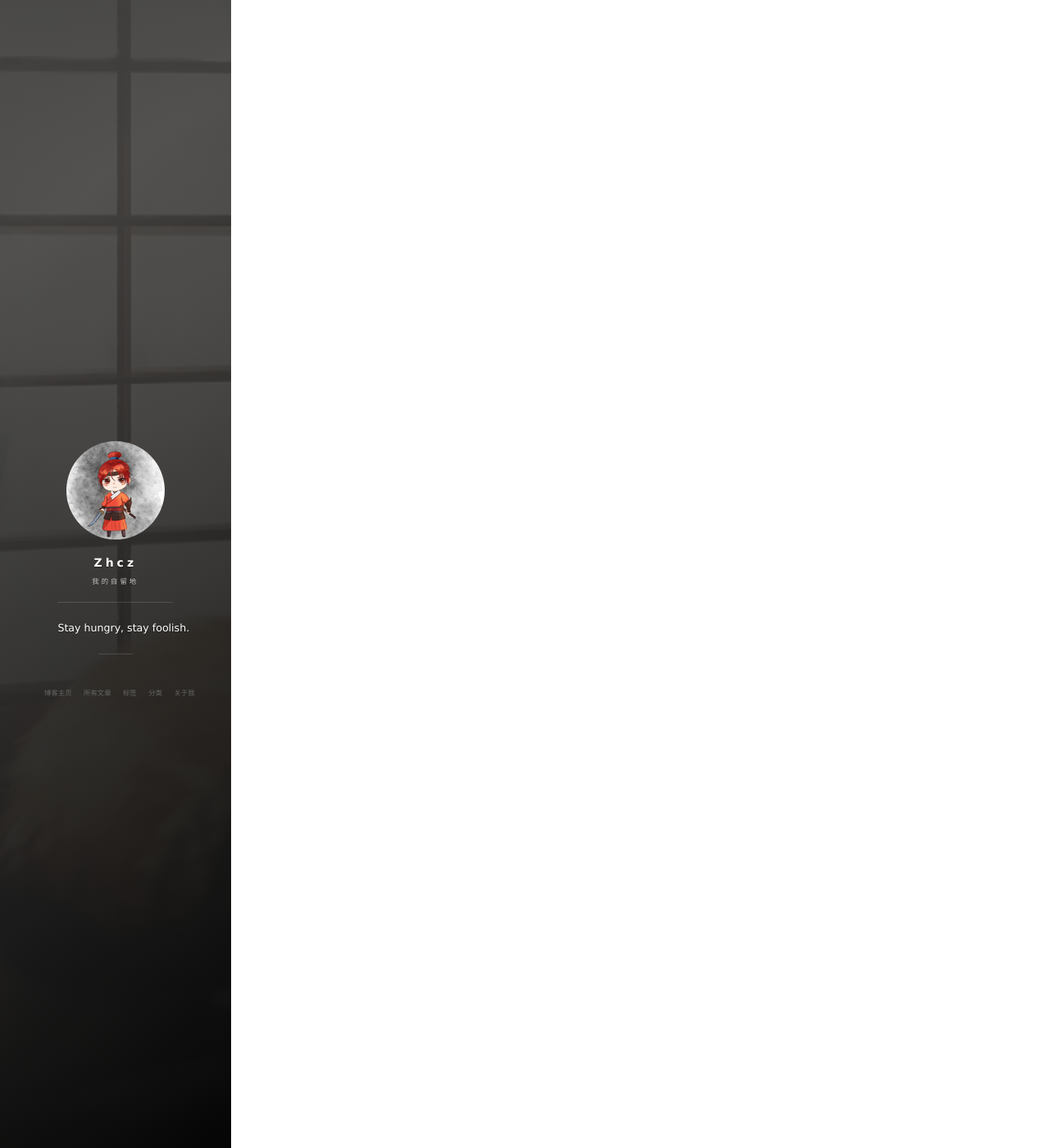
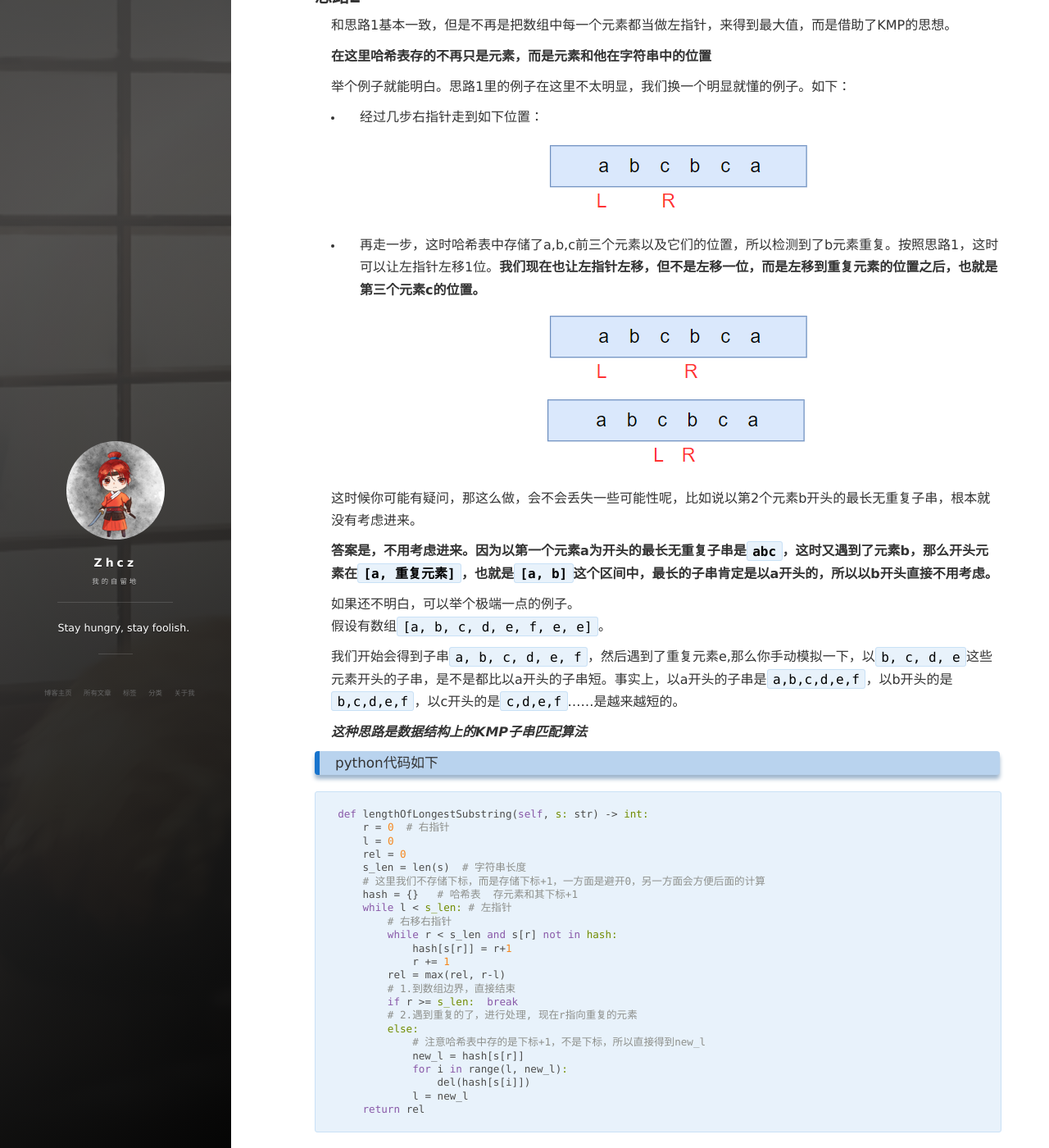
Before and after one commit to zhoucz97/zhoucz97.github.io, a Jekyll site: the page built from _posts/2020-07-01-3.无重复字符的最长子串.md, in a window 1280 px wide and 1400 px high, scrolled down 2374 px. Shown: the whole window at 82% size. Built offline with Jekyll 4.4.1, drawn with Linux system fonts in a browser that asks for light colours; nearby versions of some CDN libraries; comment, search, counter and statistics services are not loaded; some of the changed text lies outside the part shown.

Commit message:
update leetcode massage

````diff
--- a/_posts/2020-07-01-3.无重复字符的最长子串.md
+++ b/_posts/2020-07-01-3.无重复字符的最长子串.md
@@ -10,13 +10,13 @@
 
 ![](/images/posts/2020/07/01.jpg)
 
-## 思路
+## 思路1
 1. **设左右指针，左指针代表起始位置，右指针代表结束位置，来维持一个窗口，即滑动窗口；**
 2. 对于每个起始位置，我们可以不断地向右移动右指针，但需要保证这两个指针对应的子串中没有重复的字符。在移动结束后，这个子串就对应着以左指针开始的，不包含重复字符的最长子串。我们记录下这个子串的长度；
 3. 而保证这两个指针对应的子串无重复字符的任务，交给哈希表来完成；
 4. 不断将起始位置右移，便得到了答案。
 
-## 例子
+### 例子
 nums = [a,b,c,a,b,c,b,b]
 l代表左指针，r代表右指针
 - 初始时左右指针都在第一个位置
@@ -29,8 +29,9 @@
 ![](/images/posts/2020/07/05.png)
 - 不断重复上述过程，遍历完毕即可得到答案。
 
-## 代码
-```
+### 代码
+#### cpp
+```cpp
 int lengthOfLongestSubstring(string s) {
     unordered_set<char> occ;   //哈希表，记录每个字符是否出现过
     int n = s.size();
@@ -49,3 +50,78 @@
     return ans;
 }
 ```
+
+#### python
+```python
+def lengthOfLongestSubstring(self, s: str) -> int:
+    r = 0  # 右指针
+    rel = 0
+    s_len = len(s)  # 字符串长度
+    if s_len == 0:
+        return 0
+    hash = {}   # 哈希表  存元素
+    hash[s[0]] = 1
+
+    for l in range(s_len): # 左指针
+        # 右移右指针
+        while r + 1 < s_len and s[r+1] not in hash:
+            hash[s[r+1]] = 1
+            r += 1
+        # 到数组边界或者遇到重复的了
+        rel = max(rel, r-l+1)
+        del(hash[s[l]])
+    return rel
+```
+
+## 思路2
+
+和思路1基本一致，但是不再是把数组中每一个元素都当做左指针，来得到最大值，而是借助了KMP的思想。
+
+**在这里哈希表存的不再只是元素，而是元素和他在字符串中的位置**
+
+举个例子就能明白。思路1里的例子在这里不太明显，我们换一个明显就懂的例子。如下：
+
+- 经过几步右指针走到如下位置：
+![](/images/posts/2020/07/1601.png)
+
+- 再走一步，这时哈希表中存储了a,b,c前三个元素以及它们的位置，所以检测到了b元素重复。按照思路1，这时可以让左指针左移1位。**我们现在也让左指针左移，但不是左移一位，而是左移到重复元素的位置之后，也就是第三个元素c的位置。**
+![](/images/posts/2020/07/1602.png)
+![](/images/posts/2020/07/1603.png)
+
+这时候你可能有疑问，那这么做，会不会丢失一些可能性呢，比如说以第2个元素b开头的最长无重复子串，根本就没有考虑进来。
+
+**答案是，不用考虑进来。因为以第一个元素a为开头的最长无重复子串是`abc`，这时又遇到了元素b，那么开头元素在`[a, 重复元素]`，也就是`[a, b]`这个区间中，最长的子串肯定是以a开头的，所以以b开头直接不用考虑。**
+
+如果还不明白，可以举个极端一点的例子。
+假设有数组`[a, b, c, d, e, f, e, e]`。
+
+我们开始会得到子串`a, b, c, d, e, f`，然后遇到了重复元素e,那么你手动模拟一下，以`b, c, d, e`这些元素开头的子串，是不是都比以a开头的子串短。事实上，以a开头的子串是`a,b,c,d,e,f`，以b开头的是`b,c,d,e,f`，以c开头的是`c,d,e,f`......是越来越短的。
+
+***这种思路是数据结构上的KMP子串匹配算法***
+
+### python代码如下
+```python
+def lengthOfLongestSubstring(self, s: str) -> int:
+    r = 0  # 右指针
+    l = 0
+    rel = 0
+    s_len = len(s)  # 字符串长度
+    # 这里我们不存储下标，而是存储下标+1，一方面是避开0，另一方面会方便后面的计算
+    hash = {}   # 哈希表  存元素和其下标+1
+    while l < s_len: # 左指针
+        # 右移右指针
+        while r < s_len and s[r] not in hash:
+            hash[s[r]] = r+1
+            r += 1
+        rel = max(rel, r-l)
+        # 1.到数组边界，直接结束
+        if r >= s_len:  break
+        # 2.遇到重复的了，进行处理, 现在r指向重复的元素
+        else:
+            # 注意哈希表中存的是下标+1，不是下标，所以直接得到new_l
+            new_l = hash[s[r]]
+            for i in range(l, new_l):
+                del(hash[s[i]])
+            l = new_l
+    return rel
+```
````
Also changed, not shown: images/posts/2020/07/1601.png (added), images/posts/2020/07/1602.png (added), images/posts/2020/07/1603.png (added).
